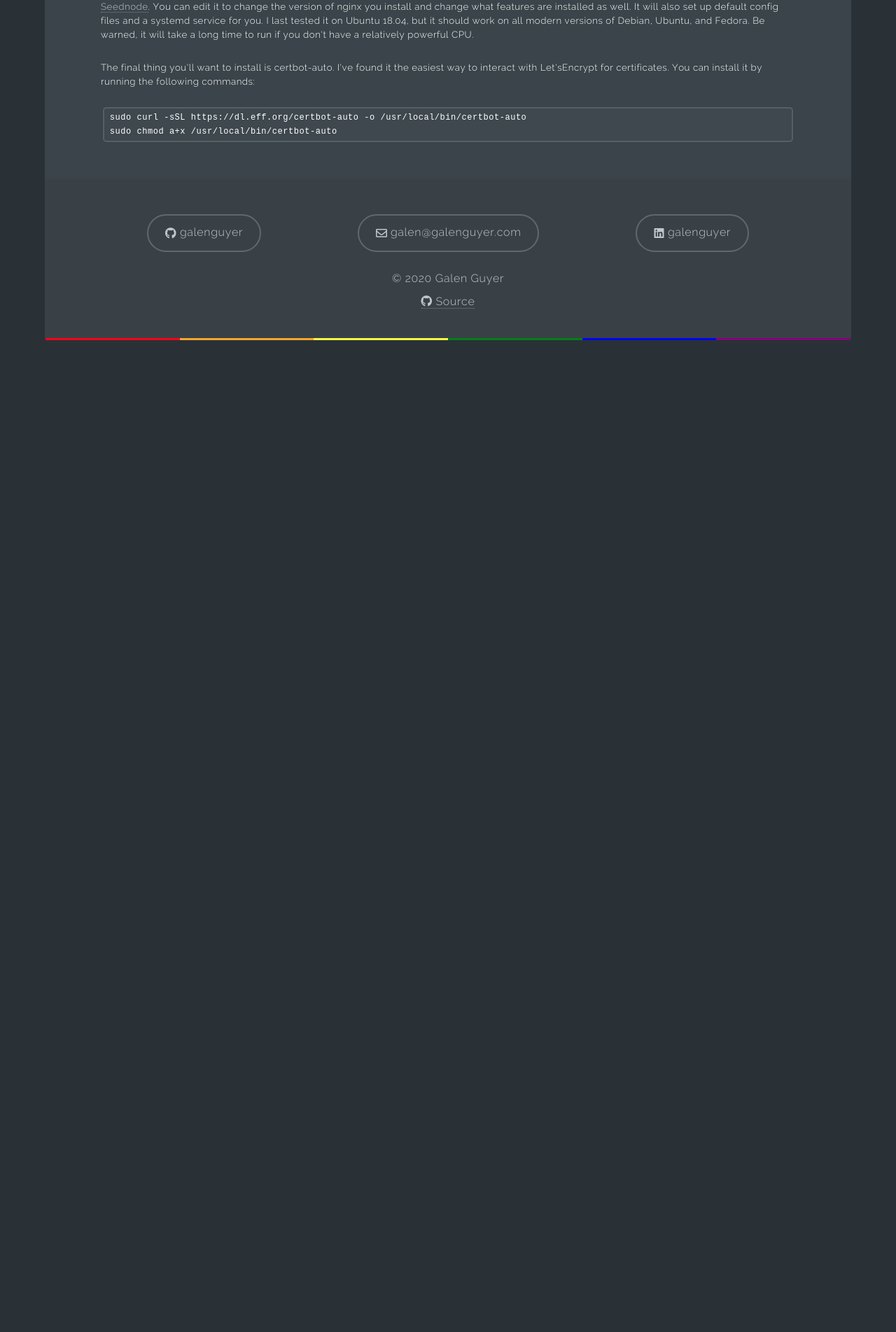
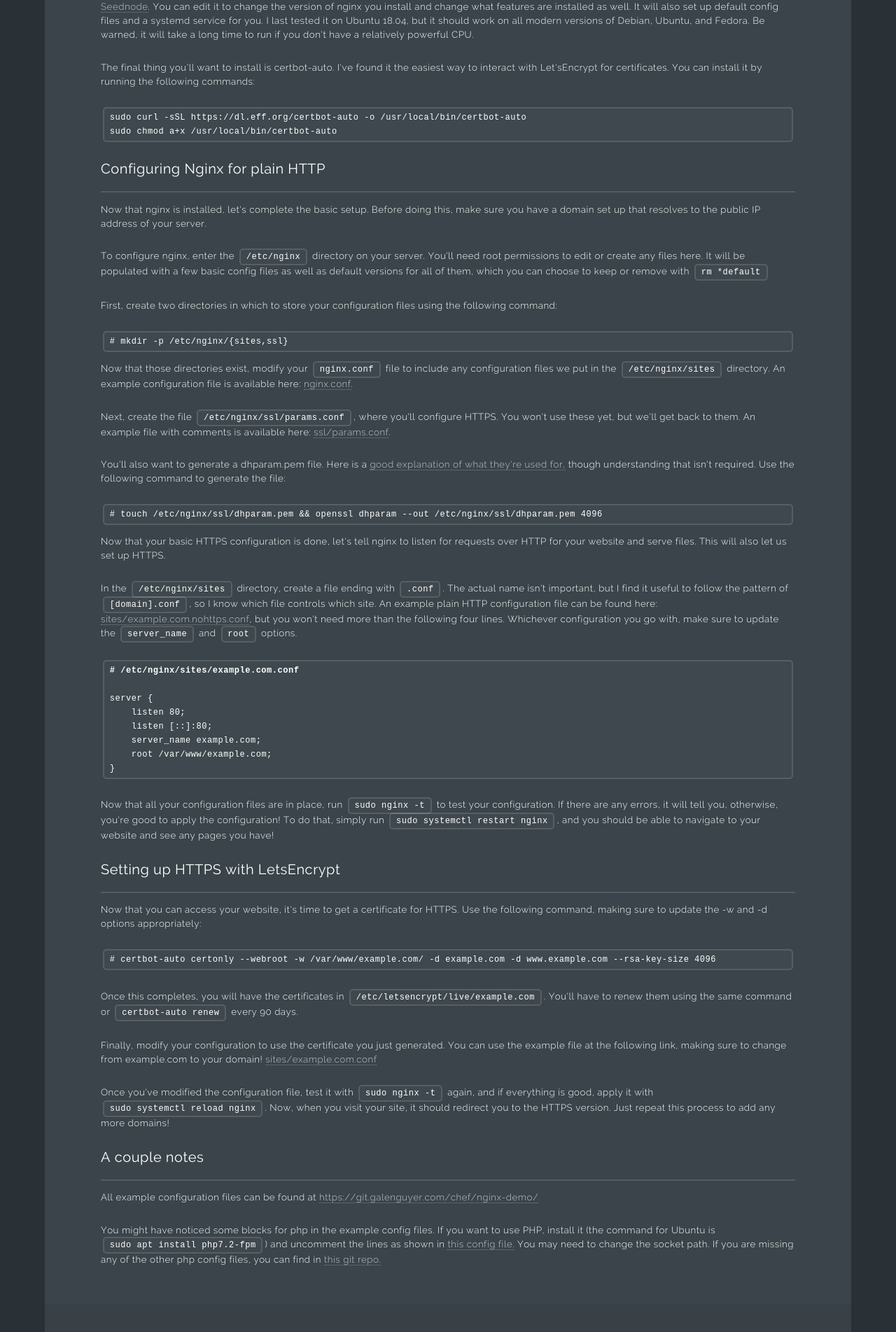
Before and after one commit to galenguyer/galenguyer.github.io.v1, a Jekyll site: the page built from _posts/2020-08-15-setting-up-nginx.html, in a window 1280 px wide. Shown: the part 922-2825 px from the top of the page at 70% size. Built offline with Jekyll 4.4.1, drawn with Linux system fonts in a browser that asks for light colours; before the commit the page ends 1461 px from its top, so only the background shows below that.

Commit message:
Add how to nginx post

```diff
--- a/_posts/2020-08-15-setting-up-nginx.html
+++ b/_posts/2020-08-15-setting-up-nginx.html
@@ -1,6 +1,7 @@
 ---
 title: "Setting Up and Securing Nginx"
-description: "A quick walkthrough on how to set up nginx to serve a static webpage and securing it with certbot from LetsEncrypt."
+description: "A quick walkthrough on how to set up nginx to serve a static webpage and securing it with certbot from
+LetsEncrypt."
 layout: post
 author: Galen Guyer
 categories: [howto, nginx]
@@ -8,32 +9,118 @@ categories: [howto, nginx]
 
 <p id="intro">Setting up a website is a good first task for anyone looking to get into server administration.
     it requires a basic grasp of Linux concepts like package management, system services, and how to
-    edit configuration files. This guide will walk you through installing <a href="https://nginx.org/">nginx</a> on Ubuntu or Fedora
+    edit configuration files. This guide will walk you through installing <a href="https://nginx.org/">nginx</a> on
+    Ubuntu or Fedora
     and securing it with <a href="https://certbot.eff.org/">certbot</a> for HTTPS.
 </p>
 <div id="install">
     <h3>Installing Nginx and Certbot</h3>
-    <p>The first step will be installing nginx. There are several ways to go about this, so I'll run through them from easiest to hardest.</p>
-    <p>The easiest way to install nginx will be to use the official packages. This can be done with <code>apt install nginx</code> on Ubuntu and Debian or <code>dnf install nginx</code> on Fedora.
-        However, official repositories are normally a few versions behind. While this isn't necessarily bad, some people (myself included) like
+    <p>The first step will be installing nginx. There are several ways to go about this, so I'll run through them from
+        easiest to hardest.</p>
+    <p>The easiest way to install nginx will be to use the official packages. This can be done with <code>apt install
+            nginx</code> on Ubuntu and Debian or <code>dnf install nginx</code> on Fedora.
+        However, official repositories are normally a few versions behind. While this isn't necessarily bad, some people
+        (myself included) like
         using the newest version for some features that won't be touched on in this guide.</p>
-    <p>The easiest way to install the latest version of nginx will be to use packages I build and maintain. <b>However, this only works on Ubuntu 18+.</b> To get started, first add
-        my <a href="/pubkey.txt">GPG key</a> to apt and then add the package repository I maintain to your apt sources. The easiest way to do this
+    <p>The easiest way to install the latest version of nginx will be to use packages I build and maintain. <b>However,
+            this only works on Ubuntu 18+.</b> To get started, first add
+        my <a href="/pubkey.txt">GPG key</a> to apt and then add the package repository I maintain to your apt sources.
+        The easiest way to do this
         is to run <code>curl -sSL https://packages.galenguyer.com/bootstrap.sh | sh</code>, though if you're
-        <a href="https://www.idontplaydarts.com/2016/04/detecting-curl-pipe-bash-server-side/">hesitant to pipe from curl to bash</a>, you can download
-        and run the script normally. Finally, install the package you want. Five are provided, with various feature sets. Mainline packages are the latest version of nginx, whereas
-        stable packages use the nginx stable branch, which is slightly behind mainline. Packages with "quiche" in the name have experimental HTTP/3 support enabled,
-        which I don't reccomend unless you're familiar with nginx and ready to debug it. I would suggest installing the <code>edgeinx-mainline</code> package for the best mix of features and stability.
-        This can be done by simply running <code>apt install edgeinx-mainline</code>. Any time you update your system with apt update or upgrade, it will update this package if a newer version is found as well.
+        <a href="https://www.idontplaydarts.com/2016/04/detecting-curl-pipe-bash-server-side/">hesitant to pipe from
+            curl to bash</a>, you can download
+        and run the script normally. Finally, install the package you want. Five are provided, with various feature
+        sets. Mainline packages are the latest version of nginx, whereas
+        stable packages use the nginx stable branch, which is slightly behind mainline. Packages with "quiche" in the
+        name have experimental HTTP/3 support enabled,
+        which I don't reccomend unless you're familiar with nginx and ready to debug it. I would suggest installing the
+        <code>edgeinx-mainline</code> package for the best mix of features and stability.
+        This can be done by simply running <code>apt install edgeinx-mainline</code>. Any time you update your system
+        with apt update or upgrade, it will update this package if a newer version is found as well.
     </p>
-    <p>The last way to install nginx is build it from source yourself. If you want to do this, I reccomend using <a href="https://cdn.galenguyer.com/txt/build-nginx.sh">this script</a>,
-        which was originally written by <a href="https://seedno.de">Seednode</a>. You can edit it to change the version of nginx you install and change what features are installed as well. It will also set up default config files
-        and a systemd service for you. I last tested it on Ubuntu 18.04, but it should work on all modern versions of Debian, Ubuntu, and Fedora.
+    <p>The last way to install nginx is build it from source yourself. If you want to do this, I reccomend using <a
+            href="https://cdn.galenguyer.com/txt/build-nginx.sh">this script</a>,
+        which was originally written by <a href="https://seedno.de">Seednode</a>. You can edit it to change the version
+        of nginx you install and change what features are installed as well. It will also set up default config files
+        and a systemd service for you. I last tested it on Ubuntu 18.04, but it should work on all modern versions of
+        Debian, Ubuntu, and Fedora.
         Be warned, it will take a long time to run if you don't have a relatively powerful CPU.</p>
 
-    <p>The final thing you'll want to install is certbot-auto. I've found it the easiest way to interact with Let'sEncrypt for certificates.
+    <p>The final thing you'll want to install is certbot-auto. I've found it the easiest way to interact with
+        Let'sEncrypt for certificates.
         You can install it by running the following commands:
         <pre>sudo curl -sSL https://dl.eff.org/certbot-auto -o /usr/local/bin/certbot-auto
 sudo chmod a+x /usr/local/bin/certbot-auto</pre>
     </p>
 </div>
+<div id='http'>
+    <h3>Configuring Nginx for plain HTTP</h3>
+    <p>Now that nginx is installed, let's complete the basic setup. Before doing this, make sure you have a domain set
+        up that resolves to the public IP address of your server.
+    </p>
+    <p>To configure nginx, enter the <code>/etc/nginx</code> directory on your server. You'll need root permissions to
+        edit or create any files here. It will be populated with a few basic config files as well as default versions
+        for all of them, which you can choose to keep or remove with <code>rm *default</code></p>
+    <p>First, create two directories in which to store your configuration files using the following command:</p>
+    <pre># mkdir -p /etc/nginx/{sites,ssl}</pre>
+    <p>Now that those directories exist, modify your <code>nginx.conf</code> file to include any configuration files we
+        put in the <code>/etc/nginx/sites</code> directory. An example configuration file is available here: <a
+            href='https://git.galenguyer.com/chef/nginx-demo/raw/branch/master/nginx.conf'>nginx.conf</a>.</p>
+
+    <p>Next, create the file <code>/etc/nginx/ssl/params.conf</code>, where you'll configure HTTPS. You won't use these
+        yet, but we'll get back to them. An example file with comments is available here: <a
+            href='https://git.galenguyer.com/chef/nginx-demo/raw/branch/master/ssl/params.conf'>ssl/params.conf</a>.</p>
+    <p>You'll also want to generate a dhparam.pem file. Here is a <a
+            href='https://security.stackexchange.com/questions/94390/whats-the-purpose-of-dh-parameters'>good
+            explanation of what they're used for,</a> though understanding that isn't required. Use the following
+        command to generate the file:</p>
+    <pre># touch /etc/nginx/ssl/dhparam.pem && openssl dhparam --out /etc/nginx/ssl/dhparam.pem 4096</pre>
+
+    <p>Now that your basic HTTPS configuration is done, let's tell nginx to listen for requests over HTTP for your
+        website and serve files. This will also let us set up HTTPS.</p>
+    <p>In the <code>/etc/nginx/sites</code> directory, create a file ending with <code>.conf</code>. The actual name
+        isn't important, but I find it useful to follow the pattern of <code>[domain].conf</code>, so I know which file
+        controls which site. An example plain HTTP configuration file can be found here: <a
+            href='https://git.galenguyer.com/chef/nginx-demo/raw/branch/master/sites/example.com.nohttps.conf'>sites/example.com.nohttps.conf</a>,
+        but you won't need more than the following four lines. Whichever configuration you go with, make sure to update
+        the <code>server_name</code> and <code>root</code> options.
+        <pre><b># /etc/nginx/sites/example.com.conf</b>
+
+server {
+    listen 80;
+    listen [::]:80;
+    server_name example.com;
+    root /var/www/example.com;
+}</pre>
+    </p>
+    <p>Now that all your configuration files are in place, run <code>sudo nginx -t</code> to test your configuration. If
+        there are any errors, it will tell you, otherwise, you're good to apply the configuration! To do that, simply
+        run <code>sudo systemctl restart nginx</code>, and you should be able to navigate to your website and see any
+        pages you have!</p>
+</div>
+<div id='https'>
+    <h3>Setting up HTTPS with LetsEncrypt</h3>
+    <p>Now that you can access your website, it's time to get a certificate for HTTPS. Use the following command, making
+        sure to update the -w and -d options appropriately:
+        <pre># certbot-auto certonly --webroot -w /var/www/example.com/ -d example.com -d www.example.com --rsa-key-size 4096</pre>
+    </p>
+    <p>Once this completes, you will have the certificates in <code>/etc/letsencrypt/live/example.com</code>.
+        You'll have to renew them using the same command or <code>certbot-auto renew</code> every 90 days.</p>
+    <p>Finally, modify your configuration to use the certificate you just generated. You can use the example file at the
+        following link, making sure to change from example.com to your domain! <a
+            href='https://git.galenguyer.com/chef/nginx-demo/raw/branch/master/sites/example.com.conf'>sites/example.com.conf</a>
+    </p>
+    <p>Once you've modified the configuration file, test it with <code>sudo nginx -t</code> again, and if everything is
+        good, apply it with <code>sudo systemctl reload nginx</code>. Now, when you visit your site, it should redirect
+        you to the HTTPS version. Just repeat this process to add any more domains!</p>
+</div>
+<div id='notes'>
+    <h3>A couple notes</h3>
+    <p>All example configuration files can be found at <a
+            href='https://git.galenguyer.com/chef/nginx-demo/'>https://git.galenguyer.com/chef/nginx-demo/</a></p>
+    <p>You might have noticed some blocks for php in the example config files. If you want to use PHP, install it (the
+        command for Ubuntu is <code>sudo apt install php7.2-fpm</code>) and uncomment the lines as shown in <a
+            href='https://git.galenguyer.com/chef/nginx-demo/raw/branch/master/sites/example.com.withphp.conf'>this
+            config file.</a> You may need to change the socket path. If you are missing any of the other php config
+        files, you can find in <a href='https://git.galenguyer.com/chef/nginx-demo/'>this git repo.</a></p>
+</div>
--- a/_sass/main/_article.scss
+++ b/_sass/main/_article.scss
@@ -59,7 +59,7 @@ article {
     pre {
         background: rgba(255, 255, 255, 0.025);
         border-radius: 5px;
-        white-space: pre-line;
+        white-space: pre-wrap;
         border: solid 2px rgba(255, 255, 255, 0.125);
         font-family: "Courier New", monospace;
         font-size: 0.9em;
```
